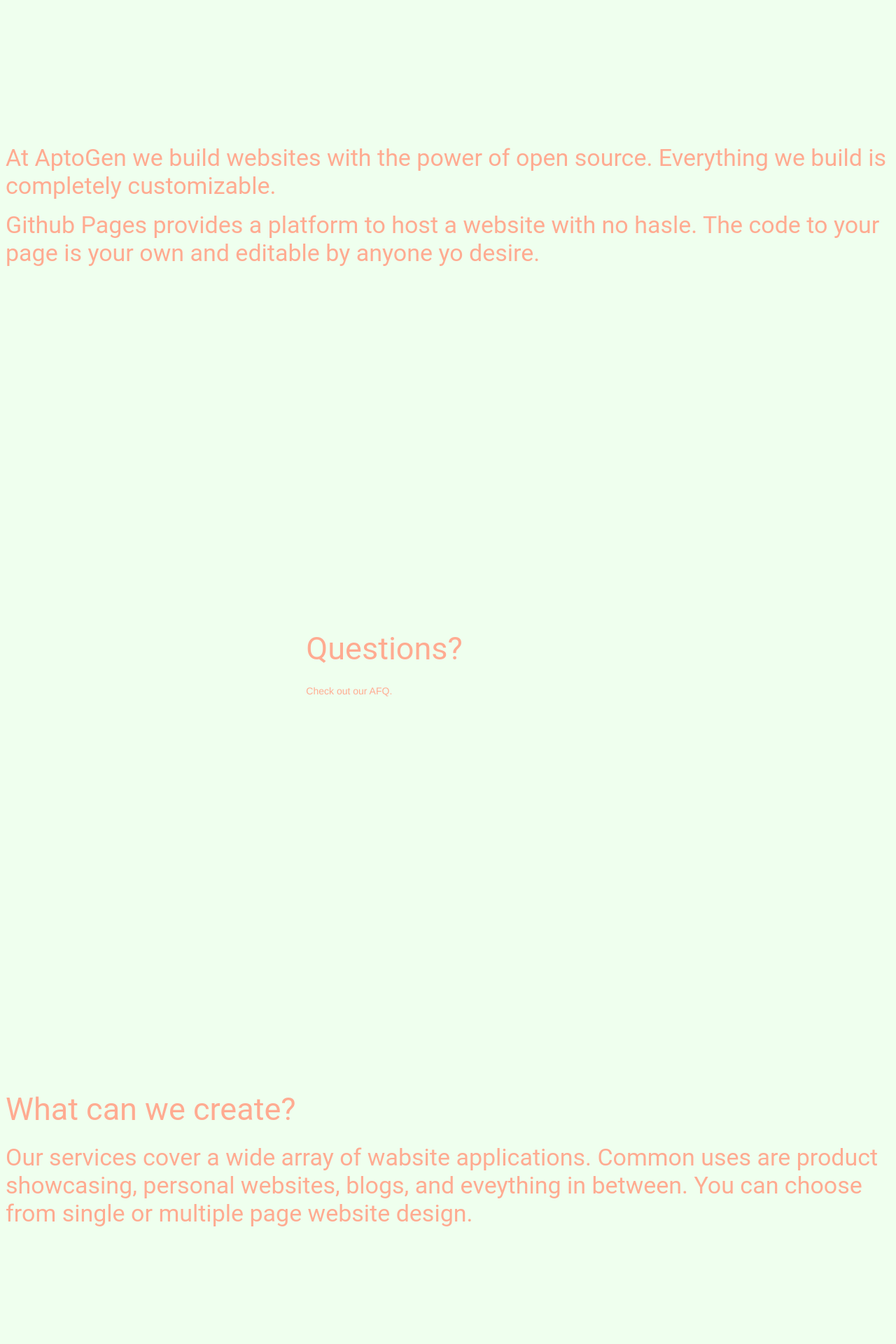
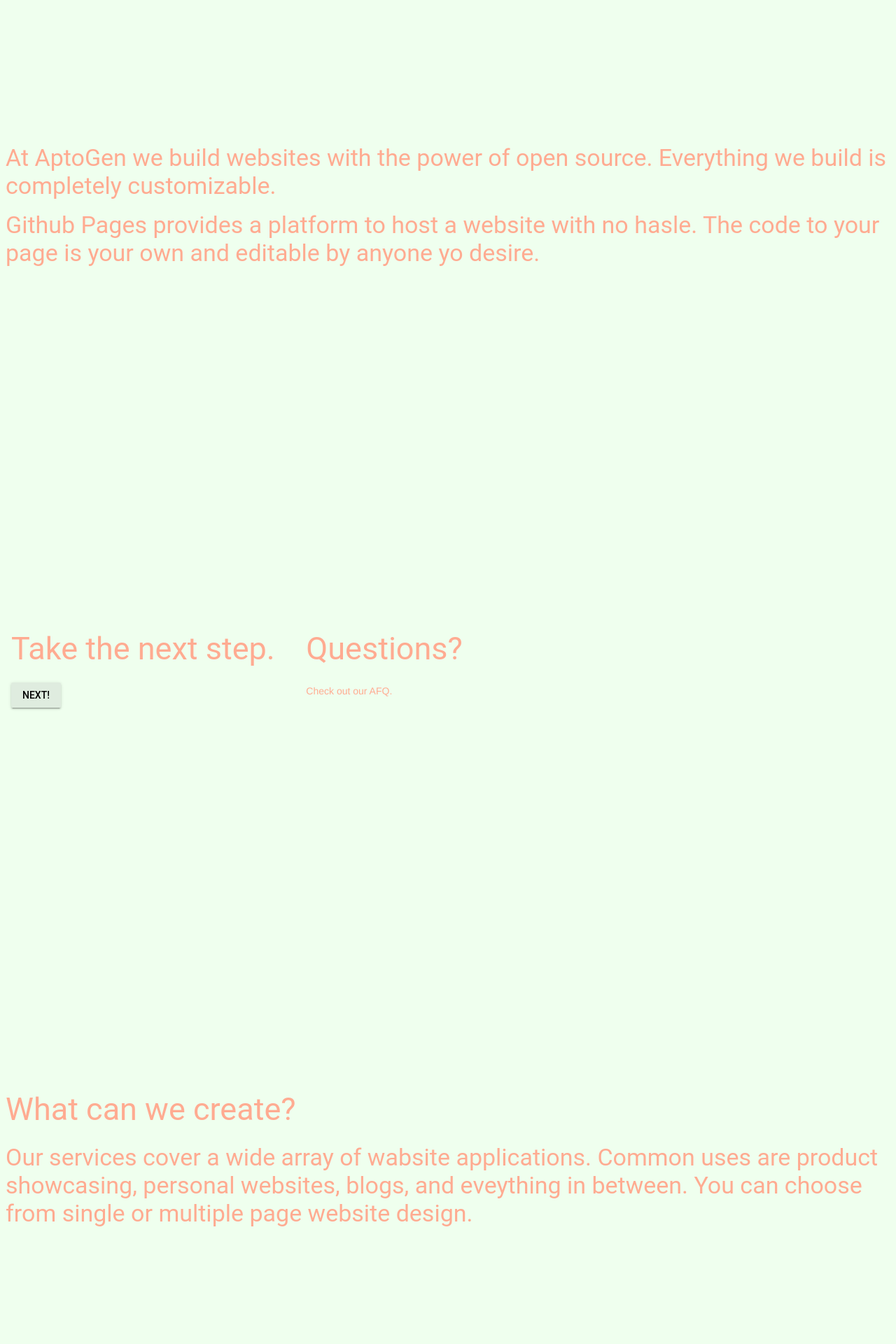
Before and after one commit to karloluis/AptoGen, a Jekyll site: the page built from index.html, in a window 1280 px wide. Shown: the part 533-2453 px from the top of the page at 70% size. Built offline with Jekyll 4.4.1, drawn with Linux system fonts in a browser that asks for light colours.

Commit message:
Add 'call to action' content

```diff
--- a/index.html
+++ b/index.html
@@ -26,8 +26,11 @@ home: is-active
 
 <article class="mdl-grid banner">
   <section class="mdl-cell mdl-cell-4">
-    <h3 class="mdl-typography--display-2"></h3>
-    <p></p>
+    <h3 class="mdl-typography--display-2">Take the next step.</h3>
+    <!-- Raised button with ripple -->
+    <button class="mdl-button mdl-js-button mdl-button--raised mdl-js-ripple-effect">
+      Next!
+    </button>
   </section>
   <section class="mdl-cell mdl-cell-2">
     <h3 class="mdl-typography--display-2">Questions?</h3>
```
